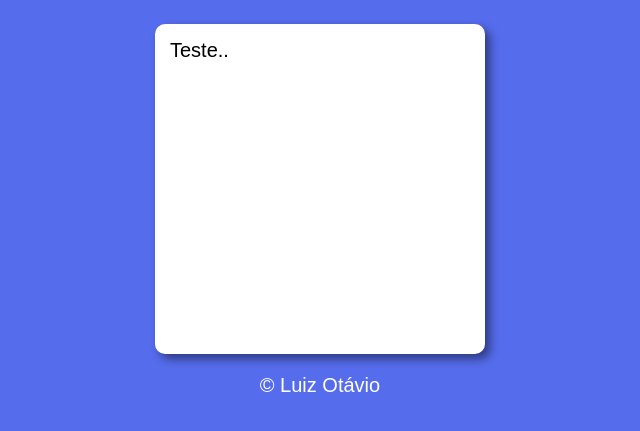
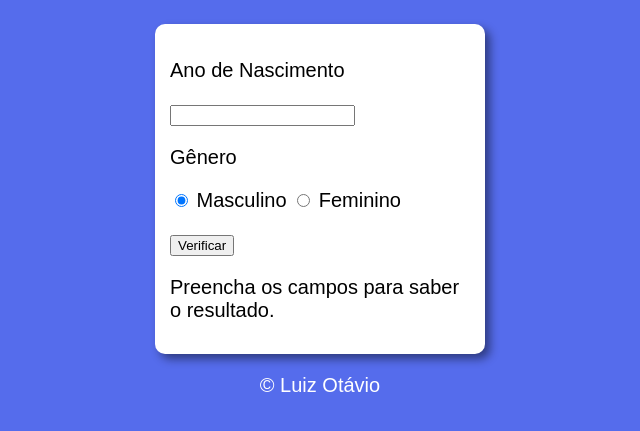
Before and after one commit to LuizOtavioADS/Identificador_de_Idade, a plain HTML site: page index.html in a window 1280 px wide. Shown: the part 75-506 px from the top of the page, without its empty margins (320-960 px from the left). Drawn offline with Linux system fonts and the light colour scheme.

Commit message:
alteraçao
28/10/23

```diff
--- a/index.html
+++ b/index.html
@@ -13,9 +13,23 @@
     </header>
 
     <section>
-        <div></div>
-            Teste..
-        <div></div>
+        <div>
+            <p>Ano de Nascimento</p>
+                <input type="number" name="txtano" id="txtano" min="0">
+            <p>Gênero</p>
+                <input type="radio" name="radsex" id="masc" checked>
+                <label for="masc">Masculino</label>
+                <input type="radio" name="radsex" id="fem">
+                <label for="fem">Feminino</label>
+
+                <p>
+                    <input type="button" value="Verificar" onclick="verificar()">
+                </p>
+        </div>
+
+        <div id="res">
+            Preencha os campos para saber o resultado.
+        </div>
     </section>
 
     <footer>
--- a/script.js
+++ b/script.js
@@ -0,0 +1,21 @@
+function verificar(){
+    let data = new Date ()
+    let ano = data.getFullYear()
+    let fano = window.document.getElementById('txtano')
+    let res = window.document.getElementById('res')
+    if(fano.value.length == 0 || fano.value > ano){
+        window.alert('VERIFIQUE OS DADOS E TENTE NOVAMENTE')
+    }else{
+        let fsex = document.getElementsByName('radsex')
+        let idade = ano - Number(fano.value)
+        let genero = ''
+        if (fsex[0].checked){
+            genero = 'Homem'
+        }else if (fsex[1].checked){
+            genero = 'Mulher'
+        }
+        res.style.textAlign = 'center'
+        res.innerHTML = `${genero} com ${idade} anos.`
+
+    }
+}
```
